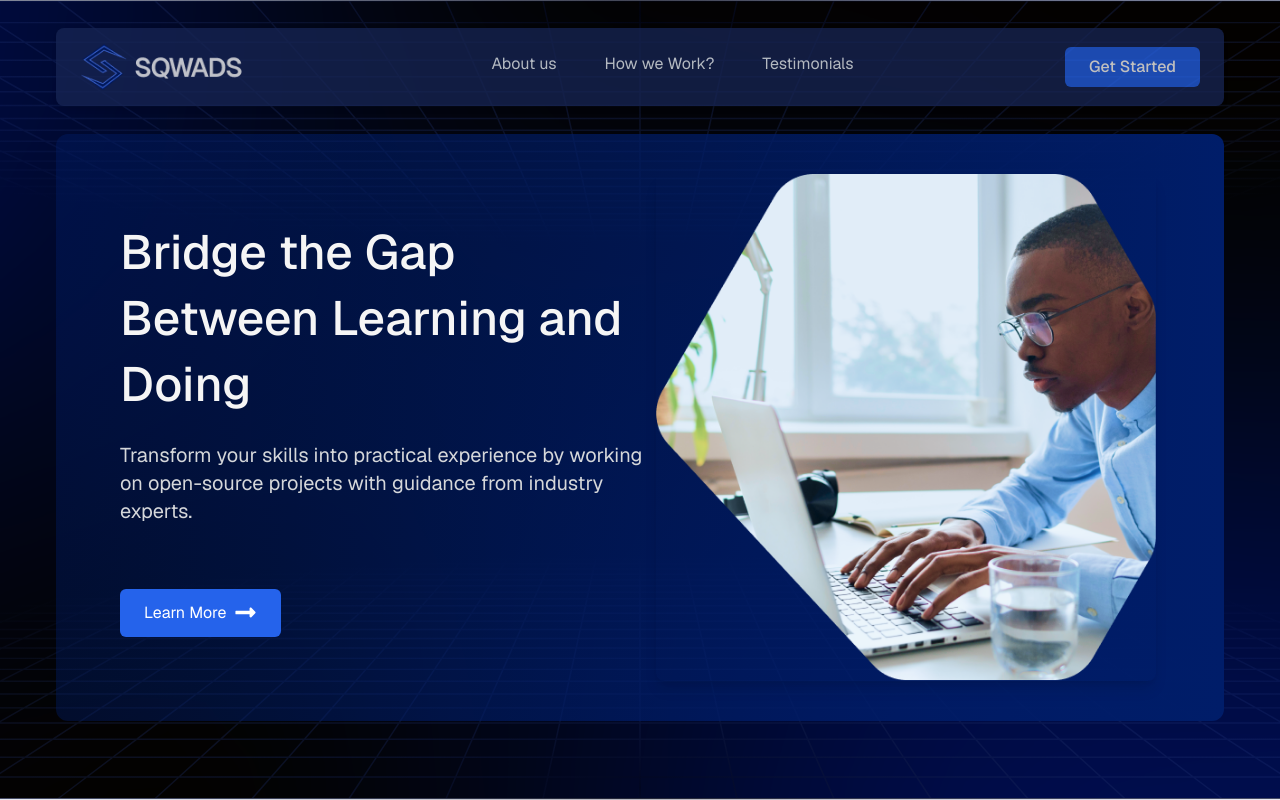
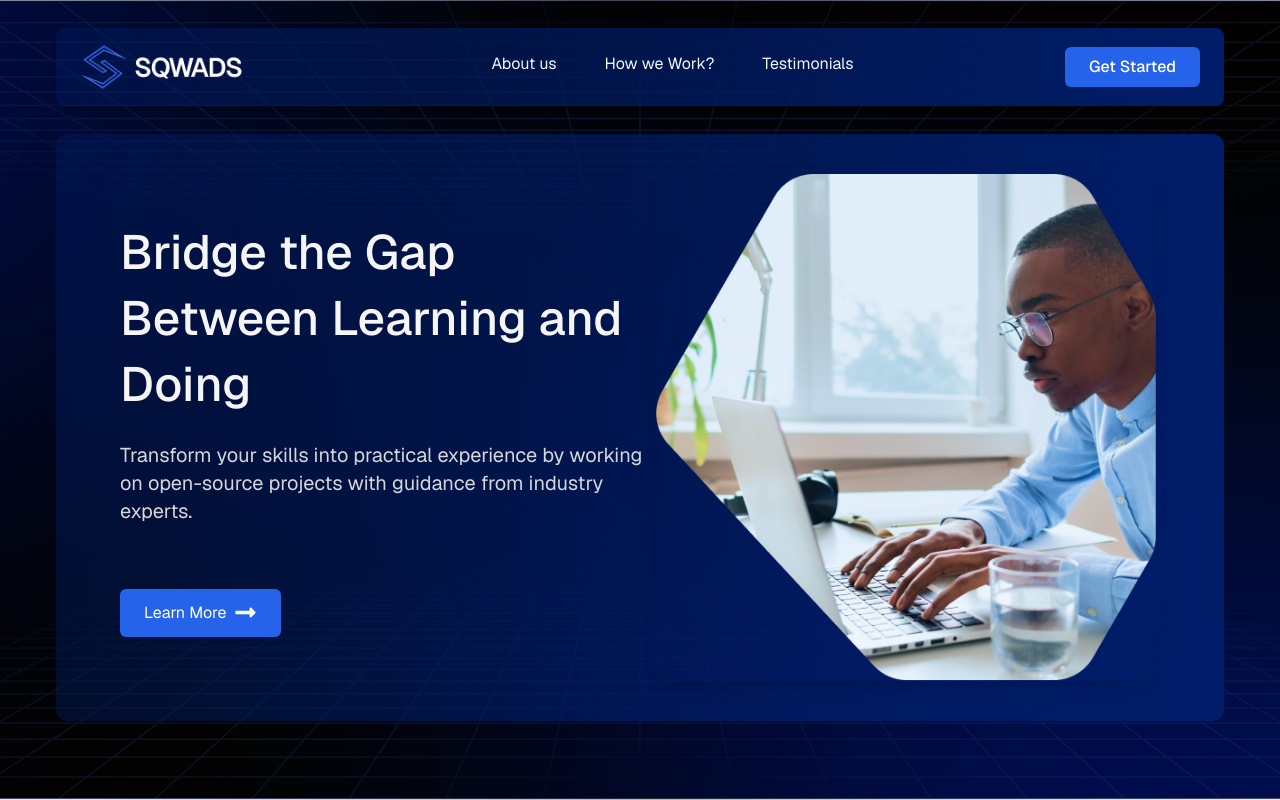
Before and after one commit to Sqwads/FE, a Next.js app: page / in a window 1280 px wide. Shown: the top 800 px of the page. Built offline with nearby package versions, Linux system fonts and the light colour scheme.

Commit message:
fixing color issues

```diff
--- a/components/home/Navbar.tsx
+++ b/components/home/Navbar.tsx
@@ -6,7 +6,8 @@ import Button from "../Button"
 const Navbar = () => {
   return (
     <nav
-      className="flexBetween opacity-75
+      style={{background: 'linear-gradient(270deg, #001D69 0%, rgba(0, 29, 105, 0.4) 100%)'}}
+      className="flexBetween
           px-6 py-4 bg-blue-950 rounded-lg relative z-30 mb-7 shadow-md"
     >
       <Link href='/'>
```
